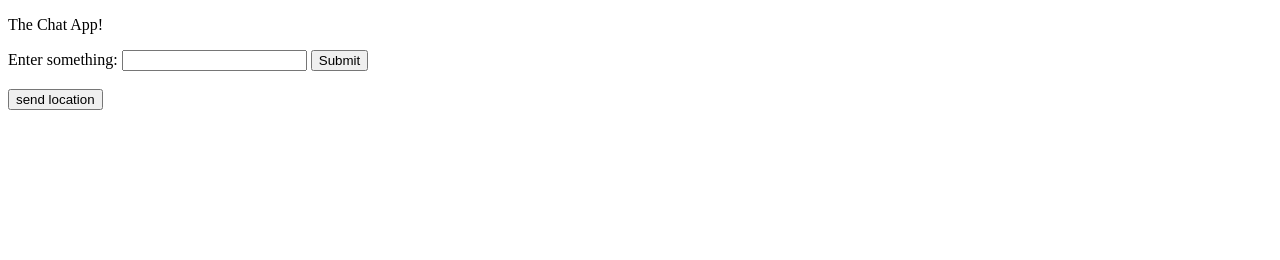
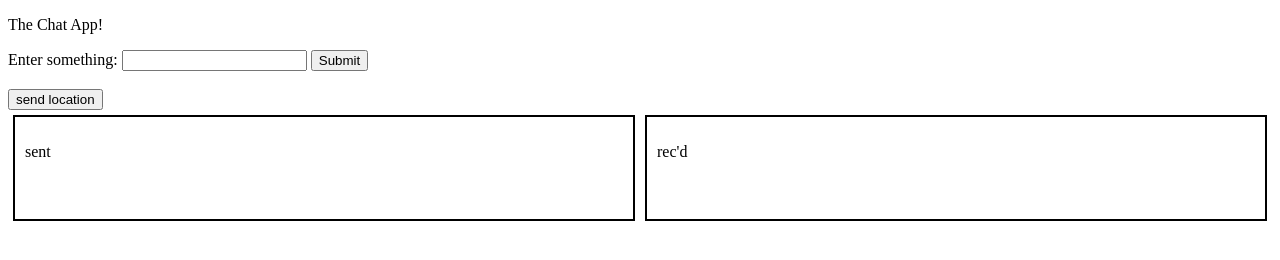
Before and after one commit to 777marc/chat-app, a website: page public/index.html in a window 1280 px wide. Drawn offline with nearby package versions, Linux system fonts and the light colour scheme; no server answers.

Commit message:
misc style

```diff
--- /dev/null
+++ b/public/css/styles.css
@@ -0,0 +1,14 @@
+.container {
+  display: flex;
+  justify-content: space-evenly;
+}
+
+.inner-container {
+  display: flex;
+  flex-direction: column;
+  padding: 10px;
+  border: 2px solid #333;
+  border-color: black;
+  width: 50%;
+  margin: 5px;
+}
--- a/public/index.html
+++ b/public/index.html
@@ -3,6 +3,7 @@
   <head>
     <meta charset="UTF-8" />
     <meta name="viewport" content="width=device-width, initial-scale=1.0" />
+    <link rel="stylesheet" href="css/styles.css">
     <title>Chat App</title>
   </head>
   <body>
@@ -15,9 +16,19 @@
     <br />
     <button id="sendLocation">send location</button>
 
-    <ul id="myList">
-      <!-- Existing list items, if any -->
-    </ul>
+    <div class="container">
+      <div class="inner-container">
+        <p>sent</p>
+        <ul id="sentMessages">
+        </ul>
+      </div>
+
+      <div class="inner-container">
+        <p>rec'd</p>
+        <ul id="recievedMessages">
+        </ul>
+      </div>
+    </div>
 
     <script src="/socket.io/socket.io.js"></script>
     <script src="js/chat.js"></script>
--- a/public/js/chat.js
+++ b/public/js/chat.js
@@ -15,12 +15,12 @@ document.getElementById("myForm").addEventListener("submit", function (event) {
     document.getElementById("inputField").value = "";
     document.getElementById("inputField").focus();
     document.getElementById("submit").disabled = false;
+    addItem(inputValue, "sentMessages");
   });
 });
 
 socket.on("serverResponse", (res) => {
-  console.log("from the server...", res);
-  addItem(res);
+  addItem(res, "recievedMessages");
 });
 
 document.querySelector("#sendLocation").addEventListener("click", () => {
@@ -40,9 +40,9 @@ document.querySelector("#sendLocation").addEventListener("click", () => {
   });
 });
 
-function addItem(message) {
+function addItem(message, list) {
   // Get the UL element
-  var ulElement = document.getElementById("myList");
+  var ulElement = document.getElementById(list);
 
   // Create a new list item
   var liElement = document.createElement("li");
```
